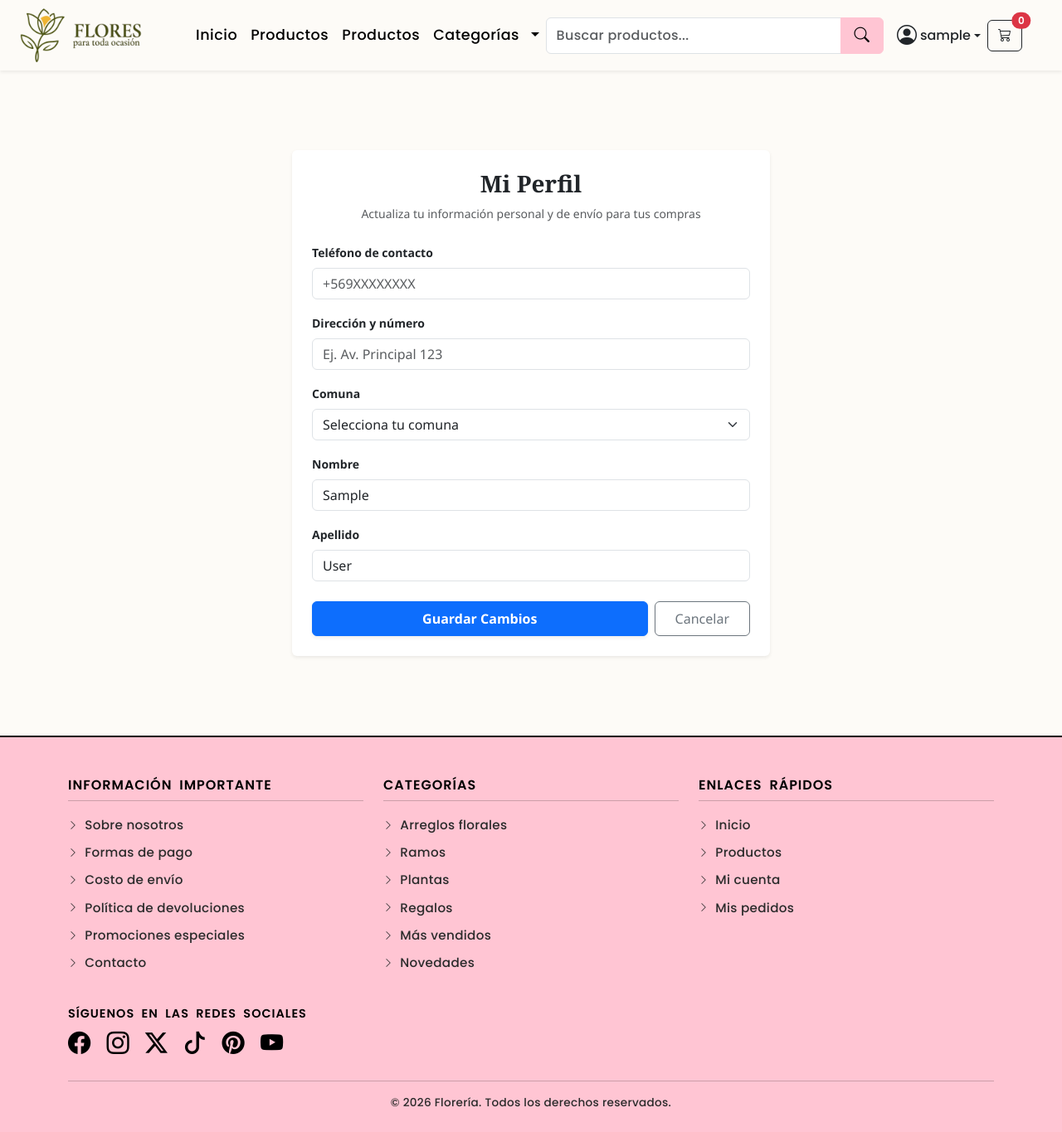
After one commit to PhilipV4/proyecto-floreria, a Django app: page /perfil/editar/ in a window 1280 px wide. The commit adds this page. Shown: the whole page at 83% size. Run offline with Django 5.2, Linux system fonts and the light colour scheme; the visitor is signed in with stand-in values (Sample User, id 1).

Commit message:
Inicio-Registro-Usuarios basico- Editarperfil (vistas admin protegidas)

```diff
--- a/tienda/admin.py
+++ b/tienda/admin.py
@@ -25,7 +25,7 @@ class ProductoAdmin(admin.ModelAdmin):
 
 @admin.register(UserProfile)
 class UserProfileAdmin(admin.ModelAdmin):
-    list_display = ('user', 'role', 'direccion', 'ciudad', 'region', 'pais', 'codigo_postal')
-    search_fields = ('user__username', 'user__email', 'direccion', 'ciudad', 'region', 'pais', 'codigo_postal')
-    list_filter = ('role',)
+    list_display = ('user', 'role', 'telefono', 'direccion', 'comuna')
+    search_fields = ('user__username', 'user__email', 'telefono', 'comuna')
+    list_filter = ('role', 'comuna')
     ordering = ('user__username',)
--- a/tienda/forms.py
+++ b/tienda/forms.py
@@ -1,6 +1,32 @@
 from django import forms
 from django.core.exceptions import ValidationError
 from .models import *
+
+
+#registro usuario
+
+User = get_user_model()
+
+class RegistroForm(forms.Form):
+    email = forms.EmailField(widget=forms.EmailInput(attrs={'class': 'form-control', 'placeholder': 'tu@correo.cl'}))
+    password = forms.CharField(widget=forms.PasswordInput(attrs={'class': 'form-control', 'placeholder': '••••••••'}))
+    password_confirm = forms.CharField(widget=forms.PasswordInput(attrs={'class': 'form-control', 'placeholder': '••••••••'}))
+
+    def clean_email(self):
+        email = self.cleaned_data.get('email')
+        if User.objects.filter(email=email).exists():
+            raise forms.ValidationError("Ya existe un usuario registrado con este correo electrónico.")
+        return email
+
+    def clean(self):
+        cleaned_data = super().clean()
+        password = cleaned_data.get('password')
+        password_confirm = cleaned_data.get('password_confirm')
+
+        if password and password_confirm and password != password_confirm:
+            raise forms.ValidationError("Las contraseñas no coinciden.")
+        return cleaned_data
+######
 
 class ProductoForm(forms.ModelForm):
     class Meta:
@@ -52,3 +78,96 @@ class OcasionForm(forms.ModelForm):
         widgets = {
             'nombre': forms.TextInput(attrs={'class': 'form-control'}),
         }
+
+User = get_user_model()
+
+# Listado oficial de comunas de la Región Metropolitana
+COMUNAS_RM_CHOICES = [
+    ('', 'Selecciona tu comuna'),
+    # Provincia de Santiago
+    ('Santiago', 'Santiago'),
+    ('Cerrillos', 'Cerrillos'),
+    ('Cerro Navia', 'Cerro Navia'),
+    ('Conchalí', 'Conchalí'),
+    ('El Bosque', 'El Bosque'),
+    ('Estación Central', 'Estación Central'),
+    ('Huechuraba', 'Huechuraba'),
+    ('Independencia', 'Independencia'),
+    ('La Cisterna', 'La Cisterna'),
+    ('La Florida', 'La Florida'),
+    ('La Granja', 'La Granja'),
+    ('La Pintana', 'La Pintana'),
+    ('La Reina', 'La Reina'),
+    ('Las Condes', 'Las Condes'),
+    ('Lo Barnechea', 'Lo Barnechea'),
+    ('Lo Espejo', 'Lo Espejo'),
+    ('Lo Prado', 'Lo Prado'),
+    ('Macul', 'Macul'),
+    ('Maipú', 'Maipú'),
+    ('Ñuñoa', 'Ñuñoa'),
+    ('Pedro Aguirre Cerda', 'Pedro Aguirre Cerda'),
+    ('Peñalolén', 'Peñalolén'),
+    ('Providencia', 'Providencia'),
+    ('Pudahuel', 'Pudahuel'),
+    ('Quilicura', 'Quilicura'),
+    ('Quinta Normal', 'Quinta Normal'),
+    ('Recoleta', 'Recoleta'),
+    ('Renca', 'Renca'),
+    ('San Joaquín', 'San Joaquín'),
+    ('San Miguel', 'San Miguel'),
+    ('San Ramón', 'San Ramón'),
+    ('Vitacura', 'Vitacura'),
+
+    # Provincia de Talagante
+    ('Padre Hurtado', 'Padre Hurtado'),
+    ('Talagante', 'Talagante'),
+    ('El Monte', 'El Monte'),
+    ('Isla de Maipo', 'Isla de Maipo'),
+    ('Peñaflor', 'Peñaflor'),
+
+    # Provincia de Maipo
+    ('San Bernardo', 'San Bernardo'),
+    ('Buin', 'Buin'),
+    ('Paine', 'Paine'),
+    ('Calera de Tango', 'Calera de Tango'),
+
+    # Provincia de Cordillera
+    ('Puente Alto', 'Puente Alto'),
+    ('Pirque', 'Pirque'),
+    ('San José de Maipo', 'San José de Maipo'),
+
+    # Provincia de Chacabuco
+    ('Colina', 'Colina'),
+    ('Lampa', 'Lampa'),
+    ('Tiltil', 'Tiltil'),
+]
+
+class EditarPerfilForm(forms.ModelForm):
+    # Campos opcionales vinculados al modelo base User (Nombre y Apellido)
+    first_name = forms.CharField(
+        max_length=30,
+        required=False,
+        label="Nombre",
+        widget=forms.TextInput(attrs={'class': 'form-control', 'placeholder': 'Tu nombre'})
+    )
+    last_name = forms.CharField(
+        max_length=30,
+        required=False,
+        label="Apellido",
+        widget=forms.TextInput(attrs={'class': 'form-control', 'placeholder': 'Tu apellido'})
+    )
+
+    # Selector estricto de comuna limitado a la RM
+    comuna = forms.ChoiceField(
+        choices=COMUNAS_RM_CHOICES,
+        widget=forms.Select(attrs={'class': 'form-select'}),
+        label="Comuna"
+    )
+
+    class Meta:
+        model = UserProfile
+        fields = ['telefono', 'direccion', 'comuna']
+        widgets = {
+            'telefono': forms.TextInput(attrs={'class': 'form-control', 'placeholder': '+569XXXXXXXX'}),
+            'direccion': forms.TextInput(attrs={'class': 'form-control', 'placeholder': 'Ej. Av. Principal 123'}),
+        }
--- a/tienda/templates/admin/base_admin.html
+++ b/tienda/templates/admin/base_admin.html
@@ -100,6 +100,12 @@
                 <!-- Menú de navegación -->
                 <ul class="nav nav-pills flex-column mb-auto">
                     <li class="nav-item mb-1">
+                        <a href="{% url 'admin_dashboard' %}"
+                            class="nav-link {% if request.resolver_match.url_name == 'admin_dashboard' %}active{% else %}link-body-emphasis{% endif %}">
+                            <i class="bi bi-speedometer2 me-2"></i> Dashboard
+                        </a>
+                    </li>
+                    <li class="nav-item mb-1">
                         <a href="{% url 'admin_lista_productos' %}"
                             class="nav-link {% if request.resolver_match.url_name == 'admin_lista_productos' %}active{% else %}link-body-emphasis{% endif %}">
                             <i class="bi bi-box-seam me-2"></i> Productos
--- a/tienda/templates/global_componentes/base.html
+++ b/tienda/templates/global_componentes/base.html
@@ -12,7 +12,9 @@
 
     <link rel="preconnect" href="https://fonts.googleapis.com">
     <link rel="preconnect" href="https://fonts.gstatic.com" crossorigin>
-    <link href="https://fonts.googleapis.com/css2?family=Open+Sans:wght@400;600&family=Poppins:wght@500;600&display=swap" rel="stylesheet">
+    <link
+        href="https://fonts.googleapis.com/css2?family=Open+Sans:wght@400;600&family=Poppins:wght@500;600&display=swap"
+        rel="stylesheet">
 
 
     <link rel="stylesheet" href="{% static 'CSS/global_componentes/header.css' %}">
@@ -42,15 +44,28 @@
             <!-- Acciones visibles en móvil y escritorio -->
             <div class="d-flex align-items-center gap-2 ms-auto order-lg-3">
 
-                <!-- Perfil -->
+                <!-- Perfil / Autenticación -->
                 <div class="dropdown">
-                    <a href="#" class="text-dark text-decoration-none dropdown-toggle" id="userMenu"
-                        data-bs-toggle="dropdown" aria-expanded="false">
+                    <a href="#" class="text-dark text-decoration-none dropdown-toggle d-flex align-items-center"
+                        id="userMenu" data-bs-toggle="dropdown" aria-expanded="false">
                         <i class="bi bi-person-circle fs-4"></i>
-                        <span class="d-none d-lg-inline ms-1">Perfil</span>
+                        <span class="d-none d-lg-inline ms-1">
+                            {% if request.user.is_authenticated %}{{ request.user.username }}{% else %}Perfil{% endif %}
+                        </span>
                     </a>
 
                     <ul class="dropdown-menu dropdown-menu-end shadow" aria-labelledby="userMenu">
+                        {% if request.user.is_authenticated %}
+                        <!-- Iniciado sesión -->
+                        <li>
+                            <h6 class="dropdown-header text-truncate" style="max-width: 180px;">
+                                {{ request.user.email|default:request.user.username }}
+                            </h6>
+                        </li>
+                        <li>
+                            <hr class="dropdown-divider my-1">
+                        </li>
+
                         <li>
                             <a class="dropdown-item" href="#">
                                 <i class="bi bi-person me-2"></i>Mi perfil
@@ -62,13 +77,50 @@
                             </a>
                         </li>
                         <li>
+                            <a class="dropdown-item " href="{% url 'editar_perfil' %}">
+                                <i class="bi bi-gear me-2"></i>Editar perfil
+                            </a>
+                        </li>
+
+                        <!-- para el administrador -->
+                        {% if request.user.userprofile.role == 'admin' %}
+                        <li>
+                            <hr class="dropdown-divider my-1">
+                        </li>
+                        <li>
+                            <a class="dropdown-item text-primary fw-bold" href="{% url 'admin_dashboard' %}">
+                                <i class="bi bi-speedometer2 me-2"></i>Panel Admin
+                            </a>
+                        </li>
+                        {% endif %}
+
+                        <li>
                             <hr class="dropdown-divider">
                         </li>
+
+                        <!-- Cerrar sesión -->
                         <li>
-                            <a class="dropdown-item text-danger" href="#">
+                            <form action="{% url 'logout' %}" method="post" class="d-inline">
+                                {% csrf_token %}
+                                <button type="submit"
+                                    class="dropdown-item text-danger w-100 text-start bg-transparent border-0">
                                     <i class="bi bi-box-arrow-right me-2"></i>Cerrar sesión
+                                </button>
+                            </form>
+                        </li>
+                        {% else %}
+                        <!-- Cuando no se ha iniciado sesión -->
+                        <li>
+                            <a class="dropdown-item" href="{% url 'login' %}">
+                                <i class="bi bi-box-arrow-in-right me-2"></i>Iniciar sesión
                             </a>
                         </li>
+                        <li>
+                            <a class="dropdown-item" href="{% url 'registro' %}">
+                                <i class="bi bi-person-plus me-2"></i>Registrarse
+                            </a>
+                        </li>
+                        {% endif %}
                     </ul>
                 </div>
 
@@ -109,8 +161,8 @@
                     </li>
 
                     <li class="nav-item dropdown">
-                        <button class="nav-link dropdown-toggle" type="button"
-                            id="categoriesDropdown" data-bs-toggle="dropdown" aria-expanded="false">
+                        <button class="nav-link dropdown-toggle" type="button" id="categoriesDropdown"
+                            data-bs-toggle="dropdown" aria-expanded="false">
                             Categorías
                         </button>
 
--- /dev/null
+++ b/tienda/templates/usuarios/editar_perfil.html
@@ -0,0 +1,55 @@
+{% extends 'global_componentes/base.html' %}
+{% load static %}
+{% block content %}
+
+<div class="container my-5 py-4" style="max-width: 600px;">
+    <div class="card shadow-sm border-0">
+        <div class="card-body p-4">
+
+            <div class="text-center mb-4">
+                <h3 class="fw-bold text-dark">Mi Perfil</h3>
+                <p class="text-muted small">Actualiza tu información personal y de envío para tus compras</p>
+            </div>
+
+            <form method="POST">
+                {% csrf_token %}
+
+                {% if form.non_field_errors %}
+                    <div class="alert alert-danger py-2 small mb-3">
+                        {{ form.non_field_errors }}
+                    </div>
+                {% endif %}
+
+                <!-- Recorrido dinámico de los campos del formulario de Django -->
+                {% for field in form %}
+                    <div class="mb-3">
+                        <label for="{{ field.id_for_label }}" class="form-label small fw-bold">{{ field.label }}</label>
+                        {{ field }}
+                        {% if field.help_text %}
+                            <div class="form-text text-muted small">{{ field.help_text }}</div>
+                        {% endif %}
+                        {% if field.errors %}
+                            <div class="text-danger small mt-1">
+                                {% for error in field.errors %}
+                                    {{ error }}
+                                {% endfor %}
+                            </div>
+                        {% endif %}
+                    </div>
+                {% endfor %}
+
+                <div class="d-flex gap-2 mt-4">
+                    <button type="submit" class="btn btn-primary w-100 py-2 fw-bold shadow-sm">
+                        Guardar Cambios
+                    </button>
+                    <a href="{% url 'inicio' %}" class="btn btn-outline-secondary py-2 px-4">
+                        Cancelar
+                    </a>
+                </div>
+            </form>
+
+        </div>
+    </div>
+</div>
+
+{% endblock %}
--- a/tienda/urls.py
+++ b/tienda/urls.py
@@ -16,6 +16,7 @@ urlpatterns = [
     path('gestion/eliminar/<int:id>/', views.eliminar_producto, name='eliminar_producto'),
     path('gestion/crear_categoria/', views.crear_categoria, name='crear_categoria'),
     path('gestion/crear_ocasion/', views.crear_ocasion, name='crear_ocasion'),
+    path('gestion/dashboard/', views.admin_dashboard, name='admin_dashboard'),
 
     #PRUEBA
 
@@ -28,5 +29,7 @@ urlpatterns = [
     #login y logout
     path('login/', auth_views.LoginView.as_view(template_name='usuarios/login.html'), name='login'),
     path('logout/', auth_views.LogoutView.as_view(), name='logout'),
+    path('registro/', views.registro_view, name='registro'),
+    path('perfil/editar/', views.editar_perfil_view, name='editar_perfil'),
 
 ]
--- a/tienda/views.py
+++ b/tienda/views.py
@@ -1,10 +1,16 @@
 from django.shortcuts import redirect, render, get_object_or_404
+
+from tienda.decorators import role_required
+from django.contrib.auth.decorators import login_required
 
 from .models import Categoria, Ocasion, Producto
 
-from .forms import CategoriaForm, OcasionForm, ProductoForm
+from .forms import CategoriaForm, OcasionForm, ProductoForm, RegistroForm, EditarPerfilForm
 
 from django.db.models import Q
+
+from django.contrib.auth import login
+from django.contrib.auth import get_user_model
 
 
 def inicio(request):
@@ -77,6 +83,7 @@ def lista_productos(request):
     return render(request, 'productos/lista_productos.html', context)
 
 #Inicio seccion admin
+@role_required('admin')
 def admin_lista_productos(request):
     # Obtenemos todos los productos optimizando las relaciones
     productos = Producto.objects.all().select_related('categoria', 'ocasion')
@@ -122,7 +129,7 @@ def admin_lista_productos(request):
         results=[]
 
     return render(request, 'partials/results.html', {"results": results})
-
+@role_required('admin')
 def crear_producto(request):
     if request.method == 'POST':
         form = ProductoForm(request.POST, request.FILES)
@@ -133,7 +140,7 @@ def crear_producto(request):
         form = ProductoForm()
     return render(request, 'admin/crear.html', {'form': form})
 
-
+@role_required('admin')
 def editar_producto(request, id):
     producto = get_object_or_404(Producto, id=id)
     if request.method == 'POST':
@@ -145,7 +152,7 @@ def editar_producto(request, id):
         form = ProductoForm(instance=producto)
     return render(request, 'admin/editar.html', {'form': form, 'producto': producto})
 
-
+@role_required('admin')
 def eliminar_producto(request, id):
     producto = get_object_or_404(Producto, id=id)
     if request.method == 'POST':
@@ -154,6 +161,7 @@ def eliminar_producto(request, id):
         return redirect('admin_lista_productos')
     return render(request, 'admin/eliminar.html', {'producto': producto})
 
+@role_required('admin')
 def crear_categoria(request):
     if request.method == 'POST':
         form = CategoriaForm(request.POST)
@@ -163,7 +171,7 @@ def crear_categoria(request):
     else:
         form = CategoriaForm()
     return render(request, 'admin/crear_categoria.html', {'form': form})
-
+@role_required('admin')
 def crear_ocasion(request):
     if request.method == 'POST':
         form = OcasionForm(request.POST)
@@ -173,4 +181,71 @@ def crear_ocasion(request):
     else:
         form = OcasionForm()
     return render(request, 'admin/crear_ocasion.html', {'form': form})
+
+@role_required('admin')
+def admin_dashboard(request):
+    # contenido del dashboard, por ejemplo estadísticas, gráficos, etc.
+    context = {}
+    return render(request, 'admin/dashboard.html', context)
 #Fin seccion admin
+
+#Registro de usuarios
+User = get_user_model()
+
+def registro_view(request):
+    if request.method == 'POST':
+        form = RegistroForm(request.POST)
+        if form.is_valid():
+            email = form.cleaned_data['email']
+            password = form.cleaned_data['password']
+
+            # Extraer el username de la parte anterior al '@'
+            base_username = email.split('@')[0]
+            username = base_username
+
+            # Control básico por si el username ya existiera en la base de datos
+            counter = 1
+            while User.objects.filter(username=username).exists():
+                username = f"{base_username}{counter}"
+                counter += 1
+
+            # Crear el usuario en Django
+            user = User.objects.create_user(username=username, email=email, password=password)
+
+            # Iniciar sesión automáticamente tras registrarse
+            login(request, user)
+
+            # Redirigir a la vista principal (ajusta la ruta según prefieras)
+            return redirect('admin_dashboard')
+    else:
+        form = RegistroForm()
+
+    return render(request, 'usuarios/registro.html', {'form': form})
+
+
+
+@login_required
+def editar_perfil_view(request):
+    perfil = request.user.userprofile
+
+    if request.method == 'POST':
+        form = EditarPerfilForm(request.POST, instance=perfil)
+        if form.is_valid():
+            # Guardar datos del perfil
+            form.save()
+
+            # Guardar nombre y apellido en el modelo User si los incluiste
+            request.user.first_name = form.cleaned_data.get('first_name', '')
+            request.user.last_name = form.cleaned_data.get('last_name', '')
+            request.user.save()
+
+            return redirect('admin_dashboard') # O a la vista de perfil que prefieras
+    else:
+        # Precargar los datos actuales del usuario
+        initial_data = {
+            'first_name': request.user.first_name,
+            'last_name': request.user.last_name,
+        }
+        form = EditarPerfilForm(instance=perfil, initial=initial_data)
+
+    return render(request, 'usuarios/editar_perfil.html', {'form': form})
```
Also changed, not shown: tienda/decorators.py (added, +14 -0 lines), tienda/models.py (+11 -6 lines), tienda/templates/admin/dashboard.html (added, +52 -0 lines), tienda/templates/usuarios/login.html (+16 -16 lines), tienda/templates/usuarios/registro.html (added, +59 -0 lines), tienda/migrations/0003_remove_userprofile_ciudad_and_more.py (added). Lines whose indentation alone changed are shown as unchanged.
